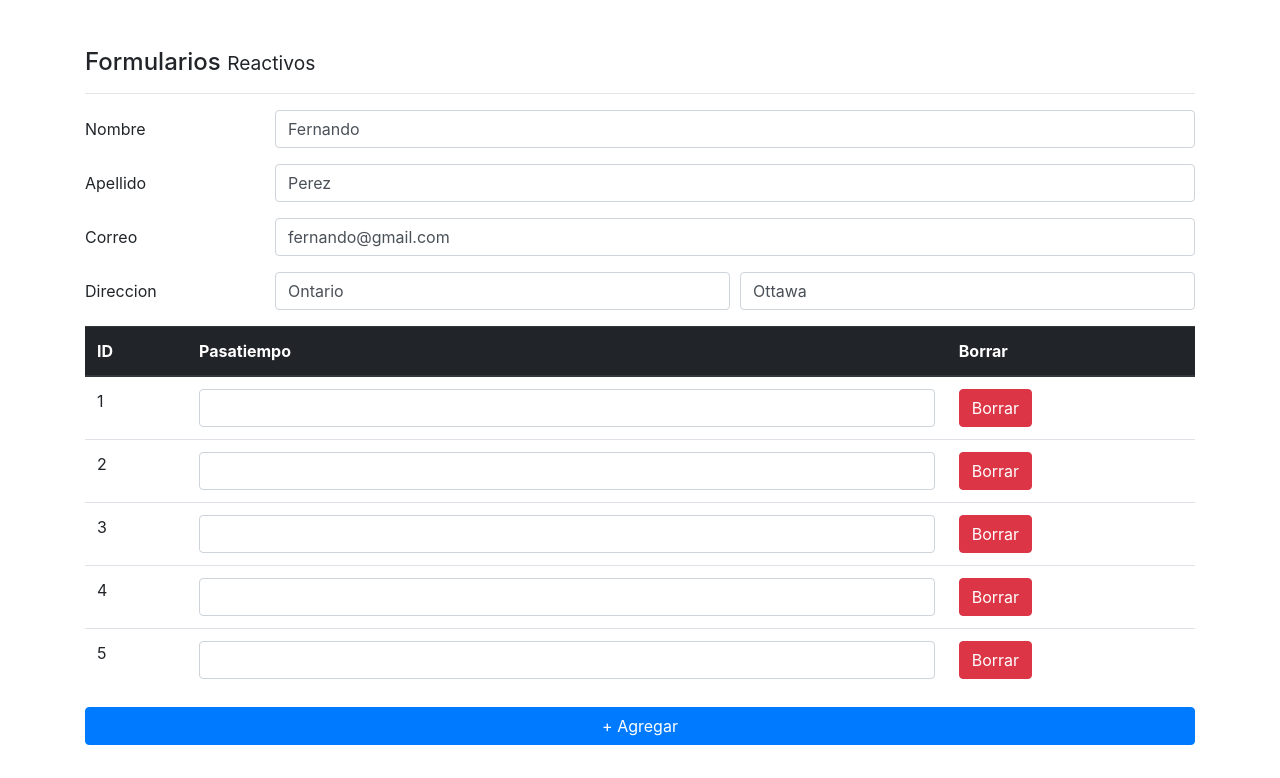
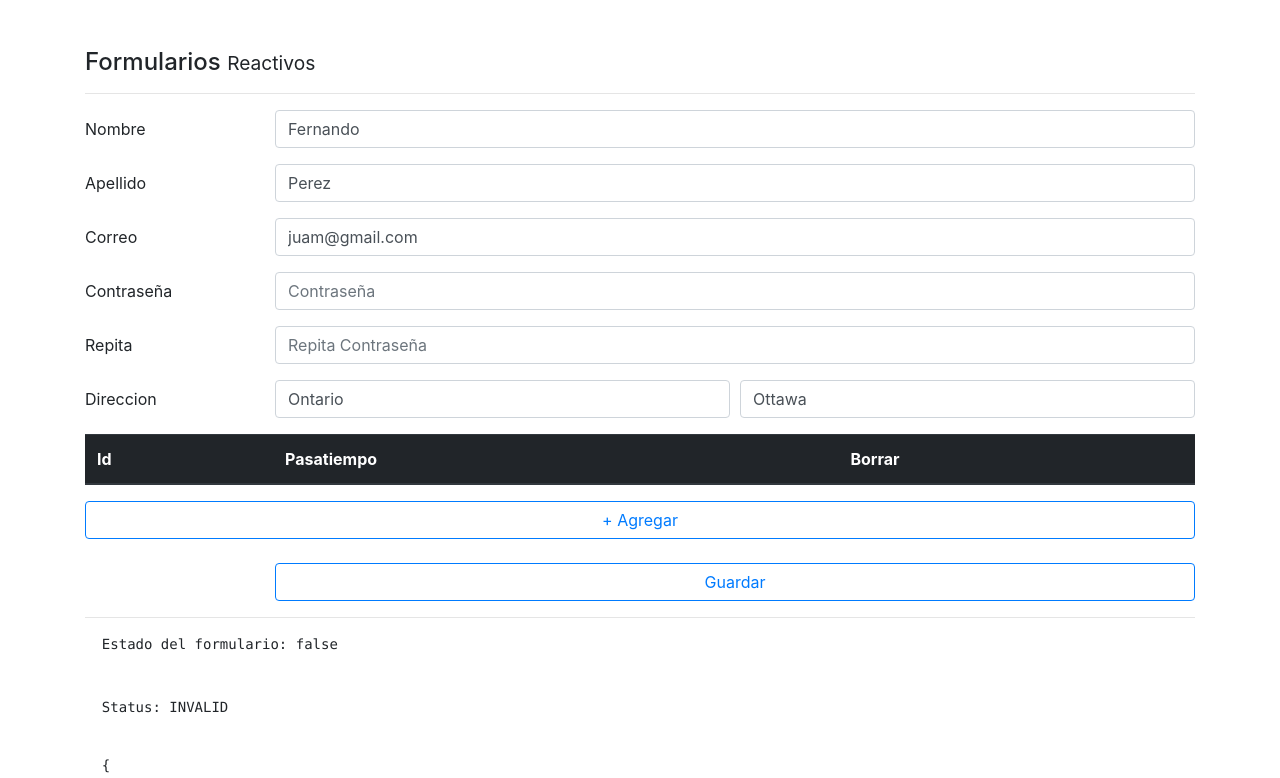
Before and after one commit to Aaron362/leccion-11-Conde-Garcia, an Angular app: page /reactivo in a window 1280 px wide. Shown: the top 778 px of the page. Built offline with nearby package versions, Linux system fonts and the light colour scheme.

Commit message:
21 video

```diff
--- a/src/app/pages/reactive/reactive.component.html
+++ b/src/app/pages/reactive/reactive.component.html
@@ -8,10 +8,7 @@
       <label class="col-2 col-form-label">Nombre</label>
       <div class="col">
 
-        <input class="form-control"
-               type="text"
-               placeholder="Nombre"
-               formControlName="nombre"
+        <input class="form-control" type="text" placeholder="Nombre" formControlName="nombre"
           [class.is-invalid]="nombreNoValido">
         <small *ngIf="nombreNoValido" class="text-danger">
           Ingrese 5 letras
@@ -23,10 +20,7 @@
       <label class="col-2 col-form-label">Apellido</label>
       <div class="col">
 
-        <input class="form-control"
-               type="text"
-               placeholder="Apellido"
-               formControlName="apellido"
+        <input class="form-control" type="text" placeholder="Apellido" formControlName="apellido"
           [class.is-invalid]="apellidoNoValido">
         <small *ngIf="apellidoNoValido" class="text-danger">
           Ingrese el apellido
@@ -40,14 +34,25 @@
     <label class="col-2 col-form-label">Correo</label>
     <div class="col">
 
-      <input class="form-control"
-             type="email"
-             placeholder="Correo electrónico"
-             formControlName="correo"
+      <input class="form-control" type="email" placeholder="Correo electrónico" formControlName="correo"
         [class.is-invalid]="correoNoValido">
       <small *ngIf="correoNoValido" class="text-danger">
         Ingrese el correo
       </small>
+    </div>
+  </div>
+
+  <div class="form-group row">
+    <label class="col-2 col-form-label"> Contraseña</label>
+    <div class="col">
+      <input class="form-control" type="password" placeholder="Contraseña" formControlName="pass1" [class.is-invalid]="pass1NoValido">
+    </div>
+  </div>
+
+  <div class="form-group row">
+    <label class="col-2 col-form-label"> Repita</label>
+    <div class="col">
+      <input class="form-control" type="password" placeholder="Repita Contraseña" formControlName="pass2" [class.is-invalid]="pass2NoValido">
     </div>
   </div>
 
@@ -58,20 +63,14 @@
 
       <div class="col">
 
-        <input type="text"
-               class="form-control"
-               placeholder="Distrito"
-               formControlName="distrito"
+        <input type="text" class="form-control" placeholder="Distrito" formControlName="distrito"
           [class.is-invalid]="distritoNoValido">
 
       </div>
 
       <div class="col">
 
-        <input type="text"
-               class="form-control"
-               placeholder="Ciudad"
-               formControlName="ciudad"
+        <input type="text" class="form-control" placeholder="Ciudad" formControlName="ciudad"
           [class.is-invalid]="ciudadNoValido">
 
       </div>
@@ -79,43 +78,35 @@
     </div>
   </div>
 
-  <div class="row" >
+  <div class="row">
     <div class="col">
-
       <table class="table">
         <thead class="thead-dark">
           <tr>
-            <th>ID</th>
+            <th>Id</th>
             <th>Pasatiempo</th>
             <th>Borrar</th>
           </tr>
         </thead>
         <tbody formArrayName="pasatiempos">
-          <tr *ngFor="let control of pasatiempos.controls; let i = index">
-            <td> {{ i + 1}} </td>
+          <tr *ngFor="let control of pasatiempos.controls; let i = index ">
+            <td>{{ i + 1}}</td>
             <td>
-              <input class="form-control"
-                     type="text"
-                     [formControlName]="i">
+              <input class="form-control" type="text" [formControlName]="i">
             </td>
-            <td>
-              <button class="btn btn-danger">
+            <td> <button class="btn btn-danger" (click)="borrarPasatiempos(i)">
                 Borrar
-              </button>
-            </td>
+              </button></td>
           </tr>
         </tbody>
       </table>
 
-      <button class="btn btn-primary mt-3 mb-5 btn-block"
-              type="button">
+      <button type="button" class="btn btn-outline-primary btn-block" (click)="agregarPasatiempo()">
         + Agregar
       </button>
-
     </div>
   </div>
-
-
+   <br>
   <div class="form-group row">
     <label class="col-2 col-form-label">&nbsp;</label>
     <div class="input-group col">
--- a/src/app/pages/reactive/reactive.component.ts
+++ b/src/app/pages/reactive/reactive.component.ts
@@ -1,5 +1,6 @@
 import { Component, OnInit } from '@angular/core';
 import { FormArray, FormBuilder, FormGroup, Validators } from '@angular/forms';
+import { ValidadoresService } from '../../services/validadores.service';
 
 @Component({
   selector: 'app-reactive',
@@ -9,9 +10,11 @@
 export class ReactiveComponent implements OnInit {
 
 
-  forma!: FormGroup;
+  forma: FormGroup;
 
-  constructor( private fb: FormBuilder){
+
+  constructor( private fb: FormBuilder,
+               private validadores: ValidadoresService){
 
     this.crearFormulario();
     this.cargarDataAlFormulario();
@@ -21,8 +24,8 @@
   ngOnInit(): void {
   }
 
-  get pasatiempos() {
-    return this.forma.get('pasatiempos') as FormArray;
+  get pasatiempos (){
+    return this.forma.get('pasatiempos') as FormArray ;
   }
 
   get nombreNoValido() {
@@ -45,20 +48,37 @@
     return this.forma.get('direccion.ciudad')?.invalid && this.forma.get('direccion.ciudad')?.touched
   }
 
+  get pass1NoValido() {
+    return this.forma.get('pass1')?.invalid && this.forma.get('pass1')?.touched
+  }
+
+  get pass2NoValido() {
+    const pass1 = this.forma.get('pass1')?.value ;
+    const pass2 = this.forma.get('pass2')?.value;
+
+    return ( pass1 === pass2 ) ? false : true;
+
+  }
+
+
+
+
   crearFormulario() {
 
     this.forma = this.fb.group({
       nombre  : ['', [ Validators.minLength(5), Validators.required  ] ],
       apellido: ['', Validators.required ],
       correo  : ['', [Validators.required, Validators.pattern('[a-z0-9._%+-]+@[a-z0-9.-]+\.[a-z]{2,3}$')] ],
+      pass1   : ['',  Validators.required],
+      pass2   : ['',  Validators.required],
       direccion: this.fb.group({
         distrito: ['', Validators.required],
         ciudad  : ['', Validators.required],
       }),
       pasatiempos: this.fb.array([
-        [],[],[],[],[]
       ])
-
+    },{
+      Validators: this.validadores.passwordsIguales( 'pass1', 'pass2')
     });
 
   }
@@ -69,7 +89,7 @@
     this.forma.reset({
       nombre: 'Fernando',
       apellido: 'Perez',
-      correo: 'fernando@gmail.com',
+      correo: 'juam@gmail.com',
       direccion: {
         distrito: 'Ontario',
         ciudad: 'Ottawa'
@@ -77,6 +97,15 @@
     });
 
   }
+
+  agregarPasatiempo(){
+    this.pasatiempos.push( this.fb.control('Nuevo elemento', Validators.required));
+  }
+
+  borrarPasatiempos(i : number){
+    this.pasatiempos.removeAt(i);
+  }
+
 
 
 
--- /dev/null
+++ b/src/app/services/validadores.service.ts
@@ -0,0 +1,36 @@
+import { Injectable } from '@angular/core';
+import { FormControl, FormGroup } from '@angular/forms';
+
+@Injectable({
+  providedIn: 'root'
+})
+export class ValidadoresService {
+
+  constructor() { }
+
+  noHerrera(control: FormControl ): {[s: string ]: boolean | any } {
+
+
+    if (control.value?.toLowerCase() === 'herrera') {
+      return {
+        noHerrera: true
+      }
+    }
+
+    return {noHerrera: null};
+  }
+
+  passwordsIguales( pass1Name: string, pass2Name: string ){
+    return ( formGroup: FormGroup ) => {
+
+      const pass1Control = formGroup.controls[pass1Name];
+      const pass2Control = formGroup.controls[pass1Name];
+
+      if ( pass1Control.value === pass2Control.value ) {
+        pass2Control.setErrors(null);
+      } else {
+        pass2Control.setErrors({ noEsIgual: true});
+      }
+    }
+  }
+}
```
Also changed, not shown: 1 other file (tests, documents, lock files or other folders). Lines whose indentation alone changed are shown as unchanged.
